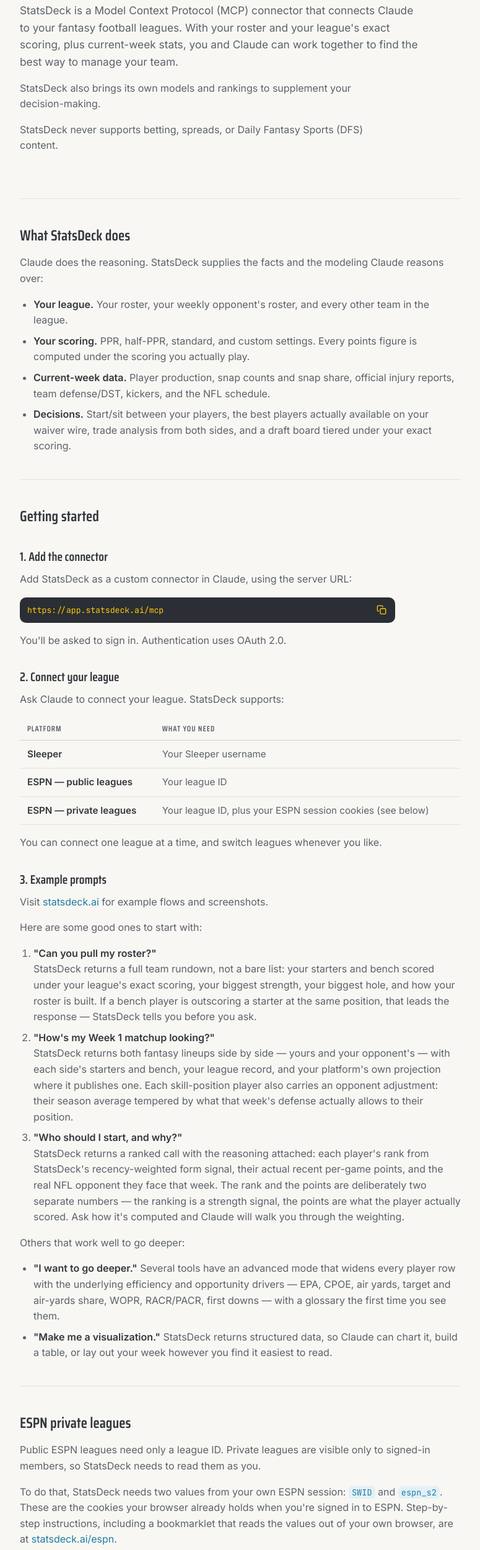
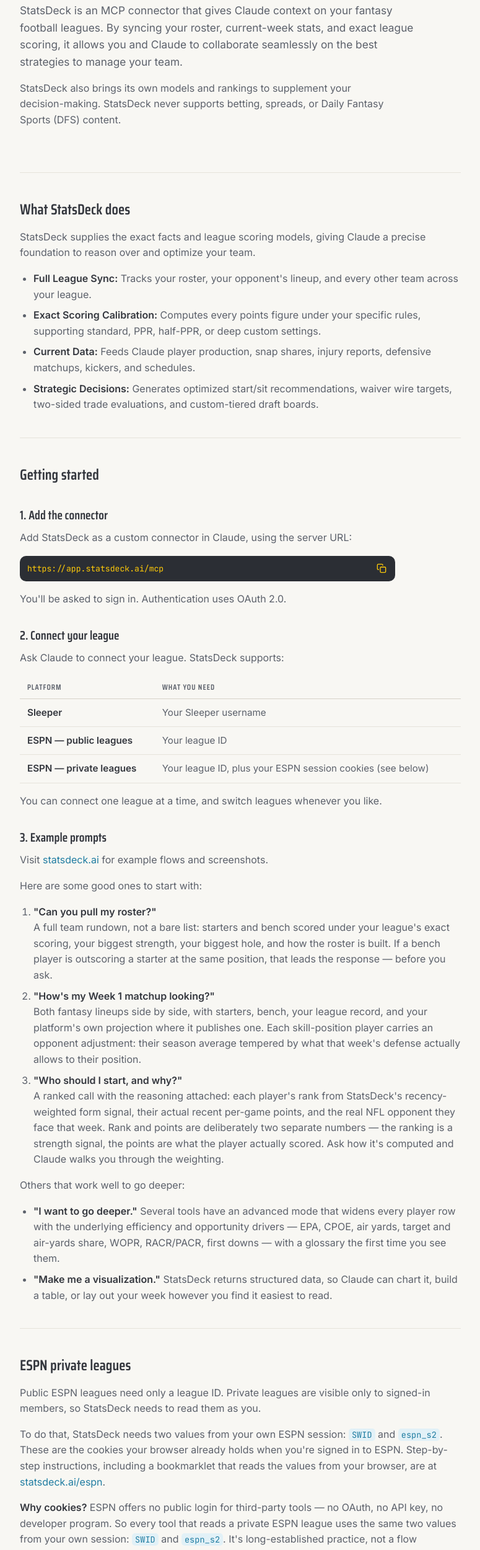
Before and after one commit to innovativeapplicationsllc-sketch/statsdeck-site, a website: page public/documentation.html in a window 1280 px wide. Shown: the part 220-2721 px from the top of the page at 62% size, without its empty margins (252-1027 px from the left). Drawn offline with Linux system fonts and the light colour scheme.

Commit message:
Tighten /documentation prose
Content-only revision. Sharpens the intro and feature bullets, condenses
the ESPN cookie rationale while keeping the reason ESPN offers no
third-party login and the open-source precedents, and trims the example
prompts. No structural, styling, or footer changes.

```diff
--- a/public/documentation.html
+++ b/public/documentation.html
@@ -187,12 +187,12 @@ code{
     <div class="wrap">
       <p class="eyebrow">StatsDeck</p>
       <h1>Documentation</h1>
-      <p class="lede">StatsDeck is a Model Context Protocol (MCP) connector that connects Claude to
-        your fantasy football leagues. With your roster and your league's exact scoring, plus
-        current-week stats, you and Claude can work together to find the best way to manage your
+      <p class="lede">StatsDeck is an MCP connector that gives Claude context on your fantasy
+        football leagues. By syncing your roster, current-week stats, and exact league scoring, it
+        allows you and Claude to collaborate seamlessly on the best strategies to manage your
         team.</p>
-      <p>StatsDeck also brings its own models and rankings to supplement your decision-making.</p>
-      <p>StatsDeck never supports betting, spreads, or Daily Fantasy Sports (DFS) content.</p>
+      <p>StatsDeck also brings its own models and rankings to supplement your decision-making.
+        StatsDeck never supports betting, spreads, or Daily Fantasy Sports (DFS) content.</p>
     </div>
   </section>
 
@@ -200,18 +200,17 @@ code{
 
     <section>
       <h2>What StatsDeck does</h2>
-      <p>Claude does the reasoning. StatsDeck supplies the facts and the modeling Claude reasons
-        over:</p>
+      <p>StatsDeck supplies the exact facts and league scoring models, giving Claude a precise
+        foundation to reason over and optimize your team.</p>
       <ul>
-        <li><strong>Your league.</strong> Your roster, your weekly opponent's roster, and every
-          other team in the league.</li>
-        <li><strong>Your scoring.</strong> PPR, half-PPR, standard, and custom settings. Every
-          points figure is computed under the scoring you actually play.</li>
-        <li><strong>Current-week data.</strong> Player production, snap counts and snap share,
-          official injury reports, team defense/DST, kickers, and the NFL schedule.</li>
-        <li><strong>Decisions.</strong> Start/sit between your players, the best players actually
-          available on your waiver wire, trade analysis from both sides, and a draft board tiered
-          under your exact scoring.</li>
+        <li><strong>Full League Sync:</strong> Tracks your roster, your opponent's lineup, and
+          every other team across your league.</li>
+        <li><strong>Exact Scoring Calibration:</strong> Computes every points figure under your
+          specific rules, supporting standard, PPR, half-PPR, or deep custom settings.</li>
+        <li><strong>Current Data:</strong> Feeds Claude player production, snap shares, injury
+          reports, defensive matchups, kickers, and schedules.</li>
+        <li><strong>Strategic Decisions:</strong> Generates optimized start/sit recommendations,
+          waiver wire targets, two-sided trade evaluations, and custom-tiered draft boards.</li>
       </ul>
     </section>
 
@@ -247,23 +246,21 @@ code{
       <p>Here are some good ones to start with:</p>
       <ol>
         <li><strong>"Can you pull my roster?"</strong><br>
-          StatsDeck returns a full team rundown, not a bare list: your starters and bench scored
-          under your league's exact scoring, your biggest strength, your biggest hole, and how your
-          roster is built. If a bench player is outscoring a starter at the same position, that
-          leads the response — StatsDeck tells you before you ask.</li>
+          A full team rundown, not a bare list: starters and bench scored under your league's
+          exact scoring, your biggest strength, your biggest hole, and how the roster is built. If
+          a bench player is outscoring a starter at the same position, that leads the response —
+          before you ask.</li>
         <li><strong>"How's my Week 1 matchup looking?"</strong><br>
-          StatsDeck returns both fantasy lineups side by side — yours and your opponent's — with
-          each side's starters and bench, your league record, and your platform's own projection
-          where it publishes one. Each skill-position player also carries an opponent adjustment:
-          their season average tempered by what that week's defense actually allows to their
-          position.</li>
+          Both fantasy lineups side by side, with starters, bench, your league record, and your
+          platform's own projection where it publishes one. Each skill-position player carries an
+          opponent adjustment: their season average tempered by what that week's defense actually
+          allows to their position.</li>
         <li><strong>"Who should I start, and why?"</strong><br>
-          StatsDeck returns a ranked call with the reasoning attached: each player's rank from
-          StatsDeck's recency-weighted form signal, their actual recent per-game points, and the
-          real NFL opponent they face that week. The rank and the points are deliberately two
-          separate numbers — the ranking is a strength signal, the points are what the player
-          actually scored. Ask how it's computed and Claude will walk you through the
-          weighting.</li>
+          A ranked call with the reasoning attached: each player's rank from StatsDeck's
+          recency-weighted form signal, their actual recent per-game points, and the real NFL
+          opponent they face that week. Rank and points are deliberately two separate numbers —
+          the ranking is a strength signal, the points are what the player actually scored. Ask
+          how it's computed and Claude walks you through the weighting.</li>
       </ol>
       <p>Others that work well to go deeper:</p>
       <ul>
@@ -283,29 +280,23 @@ code{
         members, so StatsDeck needs to read them as you.</p>
       <p>To do that, StatsDeck needs two values from your own ESPN session: <code>SWID</code> and
         <code>espn_s2</code>. These are the cookies your browser already holds when you're signed
-        in to ESPN. Step-by-step instructions, including a bookmarklet that reads the values out of
-        your own browser, are at <a href="/espn">statsdeck.ai/espn</a>.</p>
-      <p><strong>Why cookies, and why this is the normal way it's done.</strong> ESPN publishes no
-        public login for third-party tools — there's no OAuth, no API key, no developer program to
-        sign up for. Every tool that reads a private ESPN league does it the same way: with the
-        <code>SWID</code> and <code>espn_s2</code> values from the member's own session. This is
-        long-established practice, not a workaround StatsDeck invented. The widely used open-source
-        ESPN libraries have documented these exact two cookies for years — <code>ffscrapr</code>
-        (part of the same ffverse project family as nflverse, StatsDeck's stats source) publishes a
-        vignette on it, as does the <code>espn-api</code> Python library — and there are browser
-        extensions in the Chrome Web Store whose entire purpose is helping people find these two
-        values for third-party fantasy tools. If you've ever synced a private ESPN league to an
-        outside analyzer, this is what happened under the hood.</p>
-      <p><strong>What this means, plainly:</strong></p>
+        in to ESPN. Step-by-step instructions, including a bookmarklet that reads the values from
+        your browser, are at <a href="/espn">statsdeck.ai/espn</a>.</p>
+      <p><strong>Why cookies?</strong> ESPN offers no public login for third-party tools — no
+        OAuth, no API key, no developer program. So every tool that reads a private ESPN league
+        uses the same two values from your own session: <code>SWID</code> and <code>espn_s2</code>.
+        It's long-established practice, not a flow StatsDeck invented — the open-source ESPN
+        libraries have documented these cookies for years, including <code>ffscrapr</code> (same
+        ffverse family as nflverse, StatsDeck's stats source) and <code>espn-api</code>.</p>
+      <p><strong>Overview:</strong></p>
       <ul>
-        <li>These cookies let StatsDeck see exactly what you see on ESPN when signed in — nothing
-          more, and nothing belonging to anyone else.</li>
-        <li>They are stored encrypted (AES-256-GCM) and are used only to read your league on your
-          behalf.</li>
-        <li>They persist by design, so you can switch between your leagues without re-running the
-          bookmarklet each time.</li>
-        <li>They are never used to write anything to ESPN.</li>
-        <li>You can have them deleted at any time — see <strong>Your data</strong>, below.</li>
+        <li>StatsDeck sees exactly what you see on ESPN when signed in — nothing more, and nothing
+          belonging to anyone else.</li>
+        <li>Stored encrypted (AES-256-GCM), used only to read your league on your behalf.</li>
+        <li>They persist by design, so you can switch leagues without re-running the
+          bookmarklet.</li>
+        <li>Never used to write anything to ESPN.</li>
+        <li>Deleted at any time on request — see <strong>Your data</strong>, below.</li>
       </ul>
       <p>Sleeper leagues need none of this; Sleeper publishes a public read API.</p>
     </section>
@@ -506,9 +497,7 @@ code{
         <li><strong>Support:</strong> <a href="mailto:support@statsdeck.ai">support@statsdeck.ai</a></li>
         <li><strong>Security:</strong> Report suspected vulnerabilities to
           <a href="mailto:support@statsdeck.ai">support@statsdeck.ai</a> with "Security" in the
-          subject line. Reports are investigated and acknowledged. Please include enough detail to
-          reproduce the issue, and give us a reasonable window to respond before disclosing
-          publicly.</li>
+          subject line. Reports are investigated and acknowledged.</li>
       </ul>
     </section>
 
```
